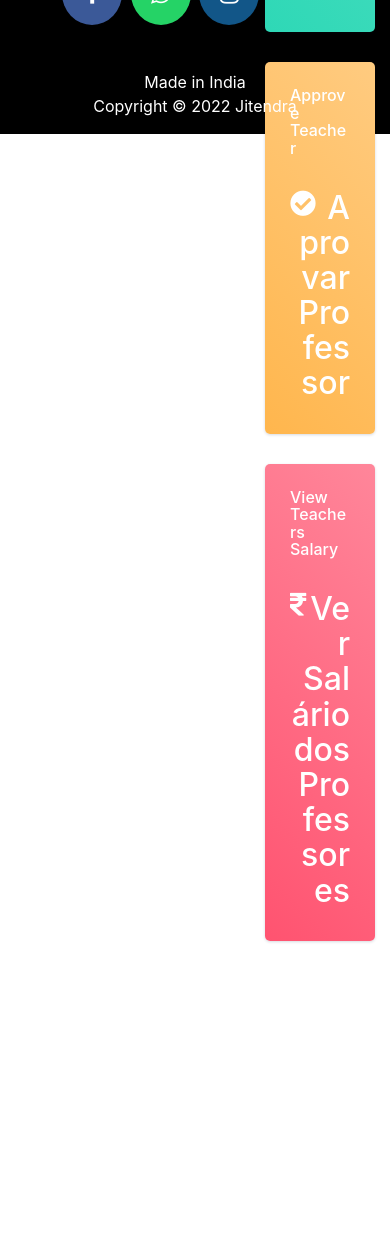
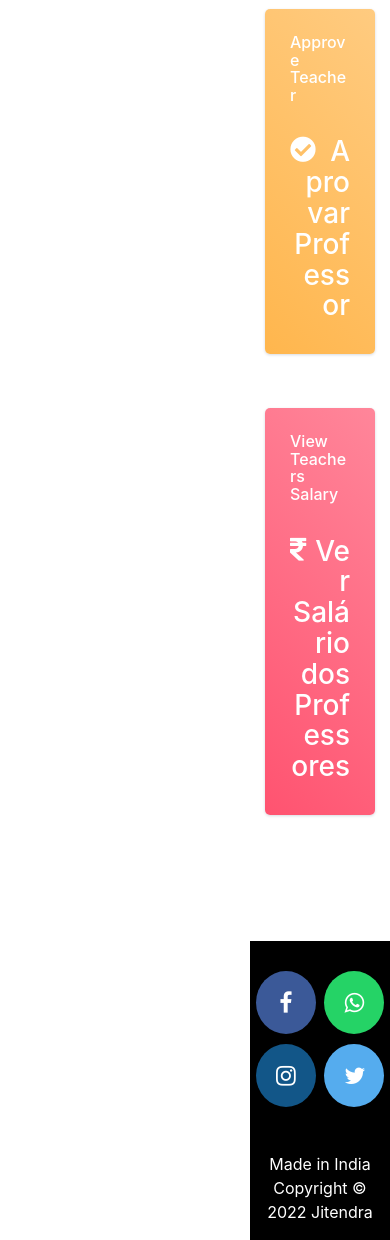
Before and after one commit to Thiagovb62/jitendra_school, a Django app: template templates/school/admin_teacher.html in a window 390 px wide. Shown: the part 984-2224 px from the top of the page. Before the commit the page ends 1927 px from the top, so only its background shows below. Run offline with Django 3.2, Linux system fonts and the light colour scheme; the template is opened without the code that fills it, so the values that code supplies are empty; some libraries are stand-ins or nearby versions.

Commit message:
fix:admin pages adjust cards position

```diff
--- a/templates/school/admin_teacher.html
+++ b/templates/school/admin_teacher.html
@@ -1,11 +1,7 @@
 {% extends 'school/adminbase.html' %} {% block content %}
-
-
 
 <head>
     <meta charset="utf-8">
-
-
     <title>Administração de Professores</title>
     <meta name="viewport" content="width=device-width, initial-scale=1">
     <script src="https://ajax.googleapis.com/ajax/libs/jquery/1.10.2/jquery.min.js"></script>
@@ -72,82 +68,66 @@
     <link href="https://maxcdn.bootstrapcdn.com/font-awesome/4.3.0/css/font-awesome.min.css" rel="stylesheet">
     <div class="container">
         <div class="row">
-            <div class="col-md-4 col-xl-3">
+            <div class="col-md-6 col-xl-3 mb-4">
                 <div class="card bg-c-blue order-card">
                     <div class="card-block">
                         <a href="admin-view-teacher">
                             <h6 class="m-b-20">View All Teachers</h6>
                         </a>
                         <br>
-                        <h2 class="text-right">
+                        <h3 class="text-right">
                             <i class="fas fa-eye f-left"></i> Ver Todos os Professores
-                        </h2>
+                        </h3>
+                    </div>
+                </div>
+            </div>
+
+            <div class="col-md-6 col-xl-3 mb-4">
+                <div class="card bg-c-green order-card">
+                    <div class="card-block">
+                        <a href="/admin-add-teacher">
+                            <h6 class="m-b-20">Add Teacher</h6>
+                        </a>
+                        <br>
+                        <h3 class="text-right">
+                            <i class="fas fa-plus-circle f-left"></i> Adicionar Professor
+                        </h3>
+                    </div>
+                </div>
+            </div>
+
+            <div class="col-md-6 col-xl-3 mb-4">
+                <div class="card bg-c-yellow order-card">
+                    <div class="card-block">
+                        <a href="/admin-approve-teacher">
+                            <h6 class="m-b-20">Approve Teacher</h6>
+                        </a>
+                        <br>
+                        <h3 class="text-right">
+                            <i class="fas fa-check-circle f-left"></i> Aprovar Professor
+                        </h3>
+                    </div>
+                </div>
+            </div>
+
+            <div class="col-md-6 col-xl-3 mb-4">
+                <div class="card bg-c-pink order-card">
+                    <div class="card-block">
+                        <a href="/admin-view-teacher-salary">
+                            <h6 class="m-b-20">View Teachers Salary</h6>
+                        </a>
+                        <br>
+                        <h3 class="text-right">
+                            <i class="fas fa-rupee-sign f-left"></i> Ver Salário dos Professores
+                        </h3>
                     </div>
                 </div>
             </div>
         </div>
     </div>
 
-
-    <div class="col-md-4 col-xl-3">
-        <div class="card bg-c-green order-card">
-            <div class="card-block">
-                <a href="admin-add-teacher">
-                    <h6 class="m-b-20">Add Teacher</h6>
-                </a>
-                <br>
-                <h2 class="text-right">
-                    <i class="fas fa-plus-circle f-left"></i> Adicionar Professor
-                </h2>
-            </div>
-        </div>
-    </div>
-
-
-    <div class="col-md-4 col-xl-3">
-        <div class="card bg-c-yellow order-card">
-            <div class="card-block">
-                <a href="admin-approve-teacher">
-                    <h6 class="m-b-20">Approve Teacher</h6>
-                </a>
-                <br>
-                <h2 class="text-right">
-                    <i class="fas fa-check-circle f-left"></i> Aprovar Professor
-                </h2>
-            </div>
-        </div>
-    </div>
-
-
-    <div class="col-md-4 col-xl-3">
-        <div class="card bg-c-pink order-card">
-            <div class="card-block">
-                <a href="/admin-view-teacher-salary">
-                    <h6 class="m-b-20">View Teachers Salary</h6>
-                </a>
-                <br>
-                <h2 class="text-right">
-                    <i class="fas fa-rupee-sign f-left"></i> Ver Salário dos Professores
-                </h2>
-            </div>
-        </div>
-    </div>
-
-        <br><br><br><br><br><br><br><br>
-    </div>
-
-
-
-
-
-
-
-
-
     <script src="http://netdna.bootstrapcdn.com/bootstrap/4.0.0-beta/js/bootstrap.min.js"></script>
-    <script type="text/javascript">
-    </script>
+    <script type="text/javascript"></script>
 </body>
 
-
 {% endblock content %}
```
Also changed, not shown: templates/school/admin_student.html (+13 -19 lines).
